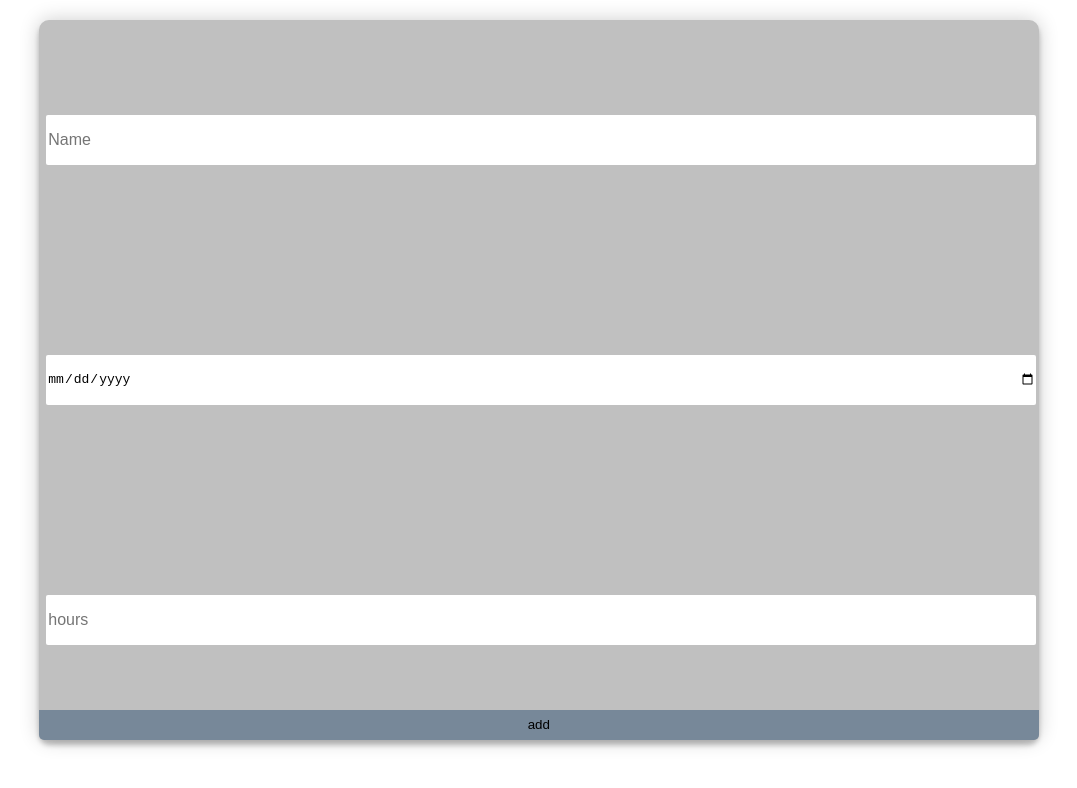
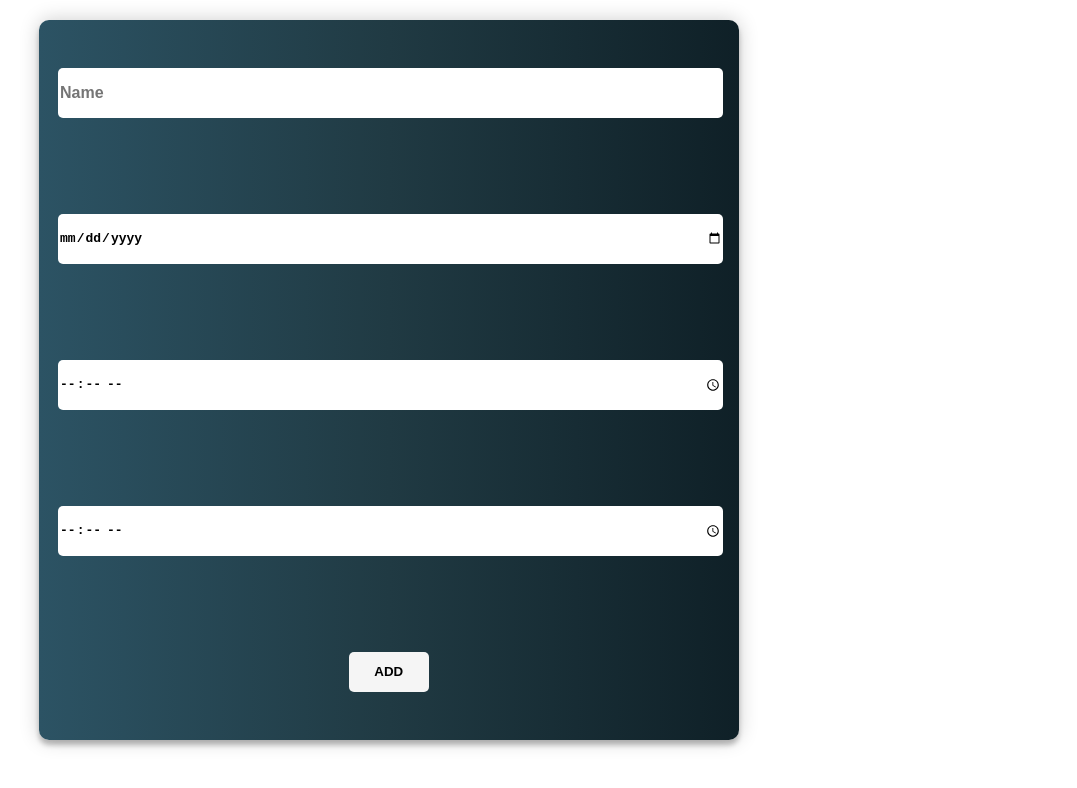
Before and after one commit to joseDelator/joni-hours-front-end, a React (Create React App) app: page / in a window 1280 px wide. Shown: the top 788 px of the page, without its empty margins (114-1191 px from the left). Built offline with nearby package versions, Linux system fonts and the light colour scheme.

Commit message:
add start and end time plus some css

```diff
--- a/public/index.html
+++ b/public/index.html
@@ -14,6 +14,8 @@
       manifest.json provides metadata used when your web app is installed on a
       user's mobile device or desktop. See https://developers.google.com/web/fundamentals/web-app-manifest/
     -->
+    <link rel="preconnect" href="https://fonts.gstatic.com">
+<link href="https://fonts.googleapis.com/css2?family=Noto+Sans+TC:wght@300;500&display=swap" rel="stylesheet">
     <link rel="manifest" href="%PUBLIC_URL%/manifest.json" />
     <!--
       Notice the use of %PUBLIC_URL% in the tags above.
--- a/src/compss/Addinghours.js
+++ b/src/compss/Addinghours.js
@@ -5,6 +5,8 @@
         time:"",
         name:"",
         date:"",
+        start: "",
+        end: "",
 
         output: [],
         show:false
@@ -20,11 +22,11 @@
         try {
 
 
-          const response = await fetch("https://jonis-google-sheet.herokuapp.com/addhours/"+this.state.name+'/'+this.state.time.toString()+'/'+this.state.date.toString())
+          const response = await fetch("https://jonis-google-sheet.herokuapp.com/addhours/"+this.state.name+'/'+this.state.date.toString()+"/"+this.state.start.toString()+"/"+this.state.end.toString())
 
           const jsonData = await response.json();
           this.setState({output: jsonData})
-          this.setState({time:"", date:"",  name:"", show: true})
+          this.setState({time:"", date:"",  start:"", end:"",name:"", show: true})
           console.log(jsonData)
 
         } catch (err) {
@@ -66,18 +68,22 @@
                 required
                />
 
-                <input
-                  type="number"
-                  min ="1"
-                  max="20"
-                  name="time"
 
-                  placeholder="hours"
-                  value={this.state.time}
-                  onChange={this.onChange1}
-                  required/>
+                   <input type="time"
+                    value={this.state.start}
+                    onChange={this.onChange1}
+                    name="start"
+                    placeholder="Start"
+                    required/>
 
-                   <button >add</button>
+                  <input type="time"
+                    value={this.state.end}
+                    onChange={this.onChange1}
+                    name="end"
+                    placeholder="End"
+                    required/>
+
+                   <button>ADD</button>
               </form>
 
               </div>
--- a/src/compss/css/addinghours.css
+++ b/src/compss/css/addinghours.css
@@ -1,16 +1,17 @@
 .container{
     position: absolute;
     margin-left: 1%;
-    background-color: silver;
+    background: #0F2027;
+    background: -webkit-linear-gradient(to right, #2C5364, #203A43, #0F2027);
+    background: linear-gradient(to right, #2C5364, #203A43, #0F2027);
+    min-height: 360px;
     width: 98%;
     border-radius: 10px;
-
-
+    max-width: 700px;
     box-shadow: 0 0 20px 0 rgba(0, 0, 0, 0.2), 0 5px 5px 0 rgba(0, 0, 0, 0.24);
     height: 90vh;
-    display: flex;
-    flex-direction: column;
-	align-items: center;
+    font-family: 'Noto Sans TC', sans-serif;
+
   }
   form{
       height: 100%;
@@ -24,13 +25,13 @@
 
     left: 50%;
     font-size: 100%;
-    width: 99%;
+    width: 95%;
     height: 50px;
     margin-left: .5%;
-    border-radius: 2px;
+    border-radius: 5px;
     border: 0;
     box-sizing: border-box;
-
+    font-weight: bolder;
   }
   input:focus{
     outline: none !important;
@@ -39,20 +40,18 @@
     color: green;
   }
   button{
-    position: absolute;
-    width: 100%;
-    background-color: lightslategray;
+
+    background-color: whitesmoke;
     border: 0px solid;
     box-sizing: border-box;
-    height: 30px;
-
-    border-radius: 0px 0px 5px 5px;
+    height: 40px;
+    width: 80px;
+    border-radius: 5px;
     bottom: 0;
+    font-weight: bolder;
   }
   @media(min-width: 1000px){
-
     .container{
-
       width: 1000px;
       left: calc(50% - 500px);
       position: relative;
```
Also changed, not shown: 1 other file (tests, documents, lock files or other folders).
